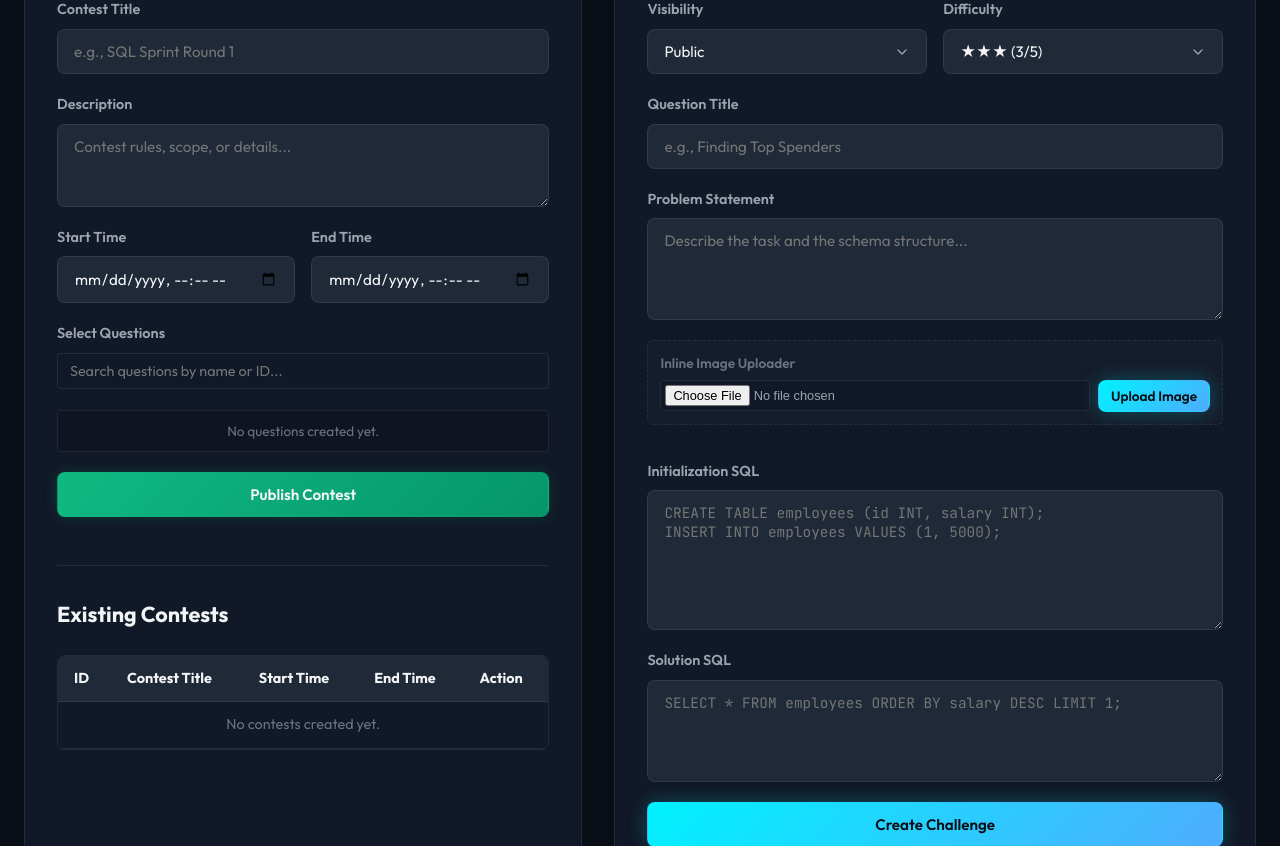
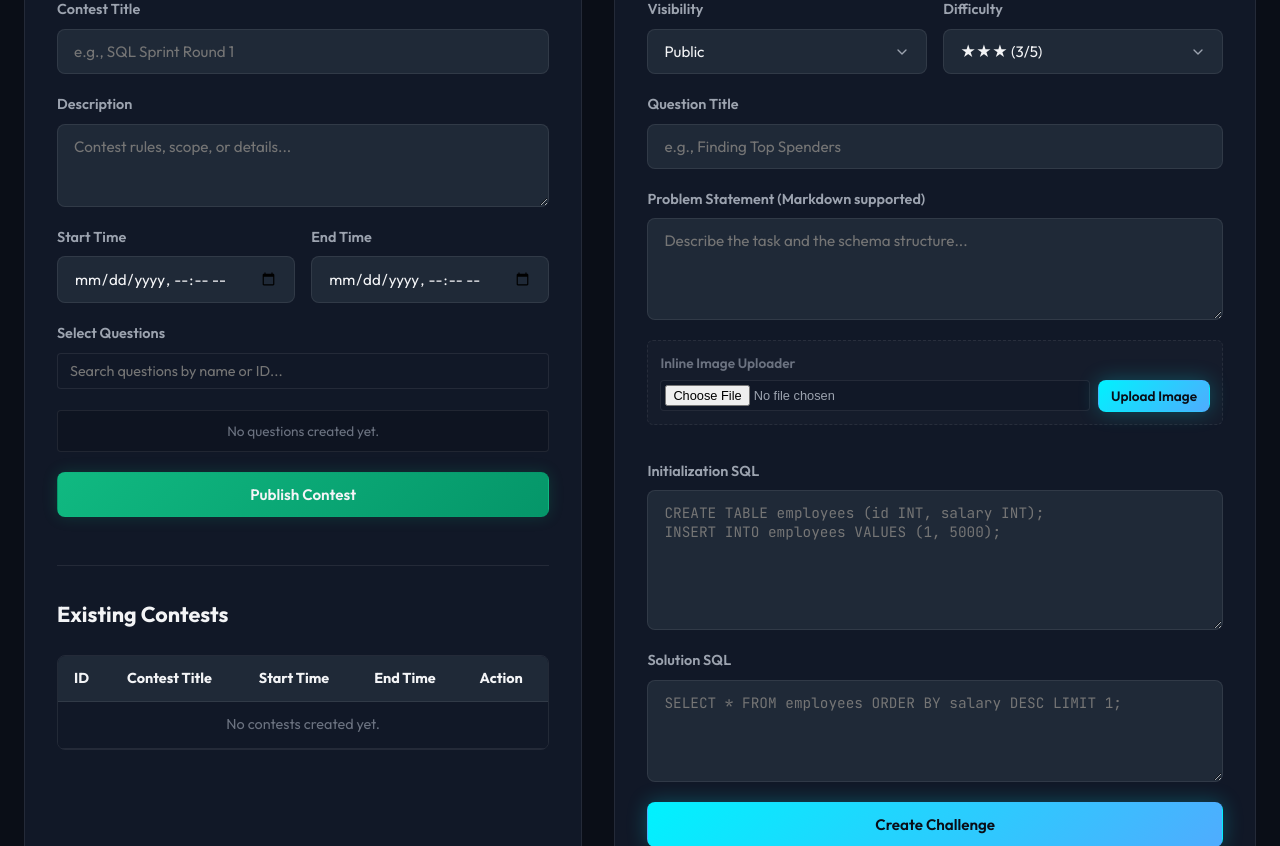
Before and after one commit to brizzigui/sqlrace, a Flask app: page /admin in a window 1280 px wide. Shown: the part 529-1375 px from the top of the page. Run offline with Flask 3, Linux system fonts and the light colour scheme; the visitor is signed in with stand-in values (Sample User, id 1); data that the repository does not hold is empty; some libraries are stand-ins or nearby versions.

Commit message:
feat: add SQL problem editor interface with Markdown support and admin dashboard scaffold

```diff
--- a/app.py
+++ b/app.py
@@ -42,6 +42,13 @@ def create_app():
             return lang_dict.get(key, TRANSLATIONS['en'].get(key, key))
         return dict(_=translate, current_lang=lang)
 
+    import markdown
+    @app.template_filter('markdown')
+    def render_markdown(text):
+        if not text:
+            return ""
+        return markdown.markdown(text, extensions=['fenced_code', 'tables'])
+
     @app.route('/set_lang/<lang>')
     def set_lang(lang):
         if lang in ['en', 'pt']:
--- a/requirements.txt
+++ b/requirements.txt
@@ -3,3 +3,4 @@ psycopg2-binary>=2.9.12
 Flask-Session==0.8.0
 Werkzeug==3.0.3
 python-dotenv==1.0.1
+markdown>=3.6
--- a/templates/admin_dashboard.html
+++ b/templates/admin_dashboard.html
@@ -264,9 +264,9 @@ async function handleImageUpload() {
         }
 
         const data = await response.json();
-        const imgTag = `<img src="${data.url}" alt="${fileInput.files[0].name}" style="max-width: 100%; height: auto; border-radius: 6px; margin: 12px 0;" />`;
+        const imgMarkdown = `![${fileInput.files[0].name}](${data.url})`;
 
-        document.getElementById('image-tag-output').value = imgTag;
+        document.getElementById('image-tag-output').value = imgMarkdown;
         document.getElementById('image-upload-result').style.display = 'block';
         btn.disabled = false;
         btn.textContent = originalText;
@@ -282,7 +282,7 @@ function copyImageTag() {
     copyText.select();
     copyText.setSelectionRange(0, 99999);
     navigator.clipboard.writeText(copyText.value);
-    alert('HTML image tag copied to clipboard!');
+    alert('Markdown image tag copied to clipboard!');
 }
 </script>
 {% endblock %}
--- a/templates/question_editor.html
+++ b/templates/question_editor.html
@@ -29,7 +29,7 @@
             </div>
 
             <div class="problem-description">
-                {{ question.description | safe }}
+                {{ question.description | markdown | safe }}
             </div>
 
             <div class="schema-viewer">
--- a/translations.py
+++ b/translations.py
@@ -102,7 +102,7 @@ TRANSLATIONS = {
         'admin_associate': 'Associate with Contest',
         'admin_select_contest': '-- Select Contest --',
         'admin_question_title': 'Question Title',
-        'admin_statement': 'Problem Statement',
+        'admin_statement': 'Problem Statement (Markdown supported)',
         'admin_init_sql': 'Initialization SQL',
         'admin_solution_sql': 'Solution SQL',
         'admin_create_challenge': 'Create Challenge',
@@ -155,7 +155,7 @@ TRANSLATIONS = {
         'admin_search_contests': 'Search contests by name...',
         'admin_upload_image': 'Inline Image Uploader',
         'admin_upload_btn': 'Upload Image',
-        'admin_copy_tag': 'Copy HTML Tag',
+        'admin_copy_tag': 'Copy Markdown Tag',
         'admin_select_difficulty': '-- Select Difficulty --'
     },
     'pt': {
@@ -261,7 +261,7 @@ TRANSLATIONS = {
         'admin_associate': 'Associar com Competição',
         'admin_select_contest': '-- Selecionar Competição --',
         'admin_question_title': 'Título da Questão',
-        'admin_statement': 'Enunciado do Problema',
+        'admin_statement': 'Enunciado do Problema (suporta Markdown)',
         'admin_init_sql': 'SQL de Inicialização',
         'admin_solution_sql': 'SQL da Solução',
         'admin_create_challenge': 'Criar Desafio',
@@ -314,7 +314,7 @@ TRANSLATIONS = {
         'admin_search_contests': 'Buscar competições por nome...',
         'admin_upload_image': 'Enviador de Imagem Inline',
         'admin_upload_btn': 'Enviar Imagem',
-        'admin_copy_tag': 'Copiar Tag HTML',
+        'admin_copy_tag': 'Copiar Tag Markdown',
         'admin_select_difficulty': '-- Selecionar Dificuldade --'
     }
 }
```
